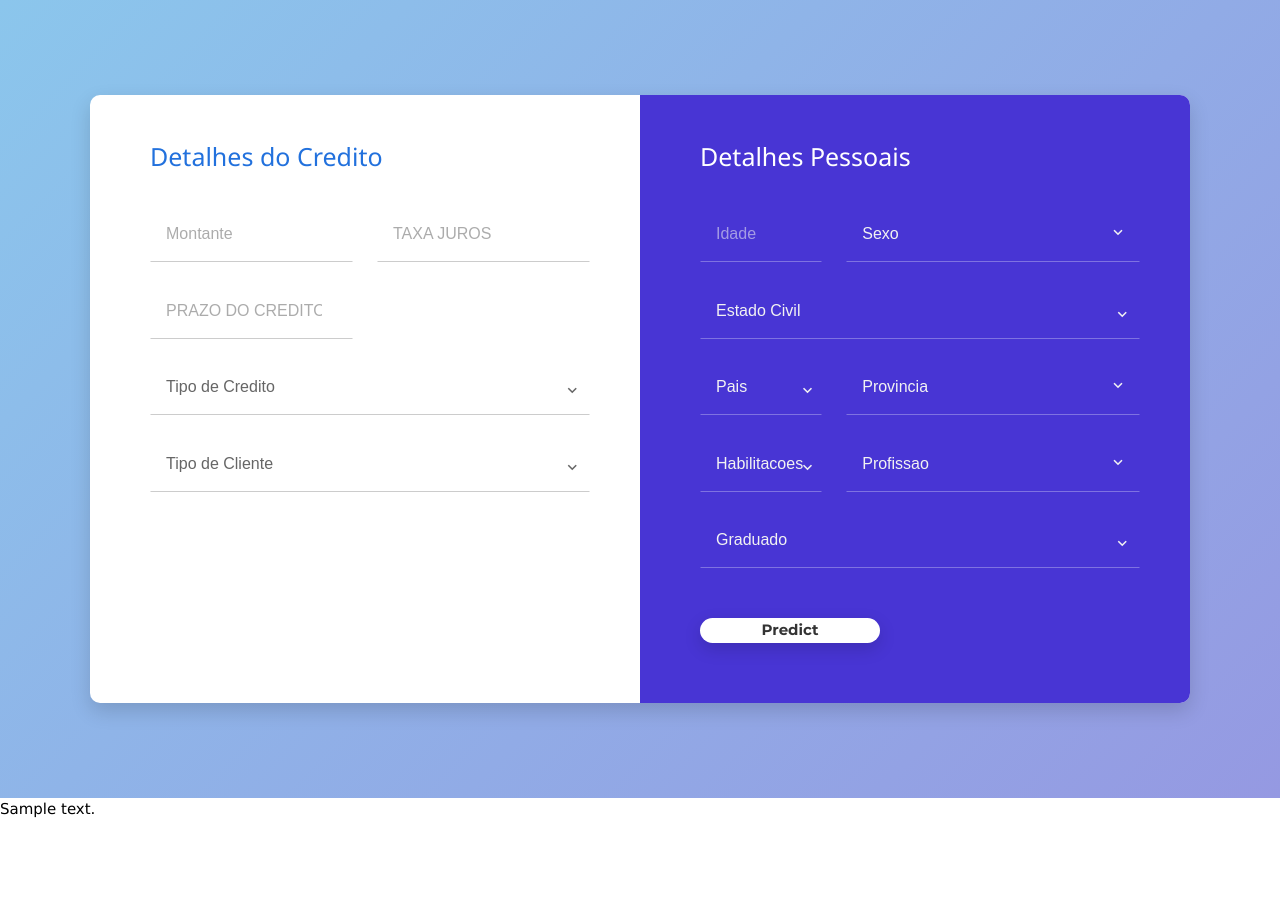
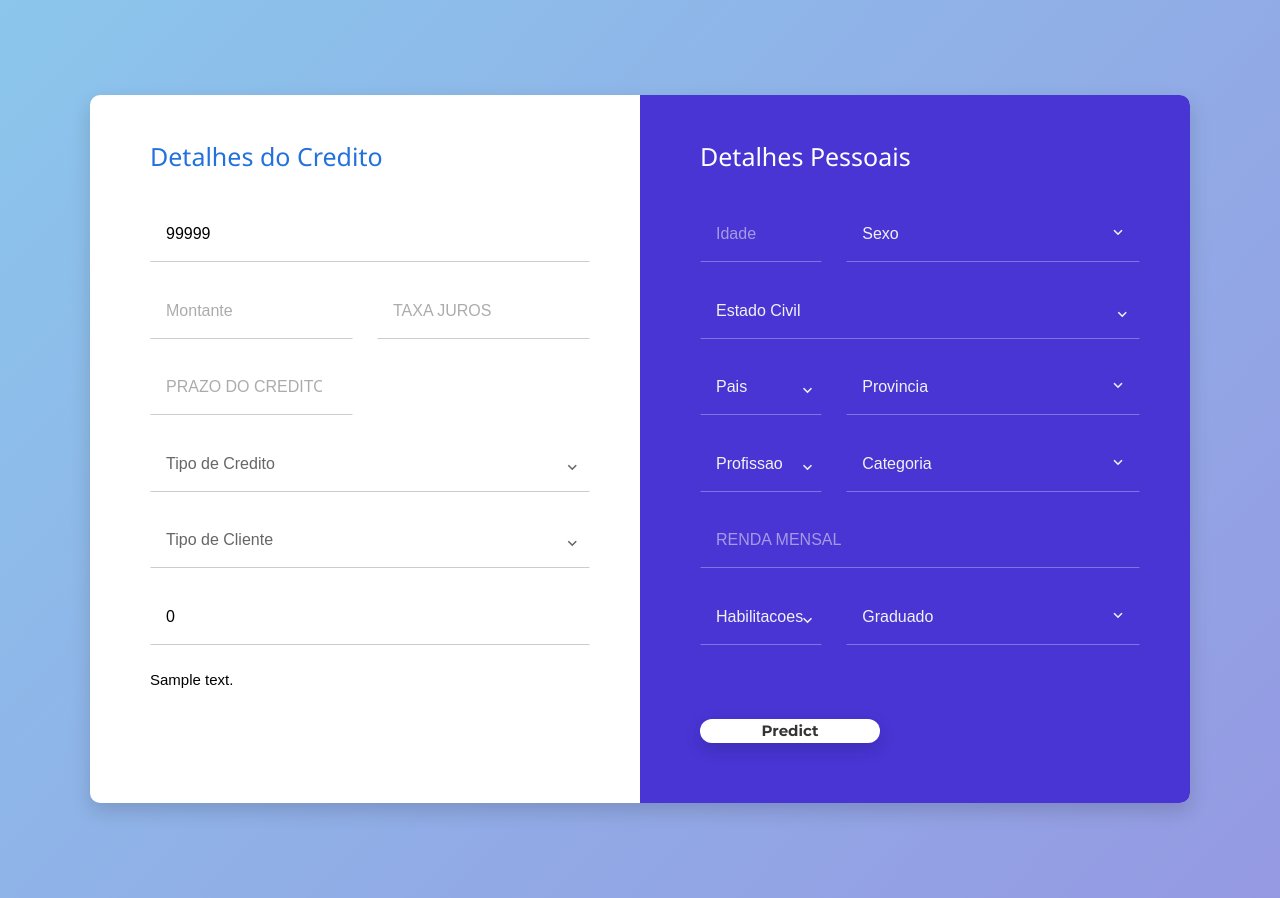
Before and after one commit to almerind/cobrancaduvidosa, a Flask app: template templates/home3.html in a window 1280 px wide. Before the commit the page ends 818 px from the top, so only its background shows below. Run offline with Flask 2, Linux system fonts and the light colour scheme; the template is opened without the code that fills it: most values are stand-ins (such as "Sample title", 1, 10 or a date in 2020); parts of the project's set-up code (start-up, migrations or seed data) failed here and were passed over; some web fonts are replaced.

Commit message:
Actualizado Quase Fim

```diff
--- a/app.py
+++ b/app.py
@@ -8,14 +8,18 @@ import json
 app=Flask(__name__)
 ## Load the model
 
-with open('regmodelOHE.pkl', 'rb') as f:
+# with open('regmodelOHE.pkl', 'rb') as f:
+#     regmodel = pickle.load(f)
+
+# with open('scalerOHEF.pkl', 'rb') as k:
+#     scalar = pickle.load(k)
+
+
+with open('LgtRModel.pkl', 'rb') as f:
     regmodel = pickle.load(f)
 
-with open('scalerOHEF.pkl', 'rb') as k:
+with open('scalerLEC.pkl', 'rb') as k:
     scalar = pickle.load(k)
-
-# regmodel = pickle.load(open('regmodelOHE.pkl'))
-# scalar = pickle.load(open('scalarOHE.pkl'))
 
 @app.route('/')
 def home():
@@ -33,19 +37,96 @@ def predict_api():
     # return jsonify(output[0])
 
 @app.route('/predict', methods=['POST'])
+def predict():
+    data = [float(x) for x in request.form.values()]
+    CODIGOCLIENTE_1 = data[0]
+    MONTANTE = data[1]
+    TAXA_JUROS = data[2]/100
+    PRAZOC = data[3]
+    TIPOCREDITO = data[4]
+    TIPOCLIENTE = data[5]
+    DESPESAS = data[6]
+
+    ANOSIDADE = data[7]
+    GENERO = data[8]
+    ESTADOCIVIL = data[9]
+    PAIS = data[10]
+    PROVINCIA = data[11]
+    TRABALHO = data[12]
+    CATEGORIA = data[13]
+    SALARIO = data[14]
+    ESCOLA = data[15]
+    LICENCIADO = data[16]
+
+    CODIGOCLIENTE = CODIGOCLIENTE_1
+    NR_PRESTACOES                  = PRAZOC
+    NR_PREST_PAGAS_ATRASO          = 0
+    NR_PREST_PAGAS_SEM_ATRASO      = 0
+    NR_PREST_NAOPAGAS_ATRASO       = 0
+    NR_PREST_NAO_PAGAS_SEM_ATRASO  = PRAZOC
+    PRAZO                          = PRAZOC
+
+    CAPACIDADEENDIVIDAMENTO = 0
+    if (0.3*(SALARIO-DESPESAS)) > SALARIO :
+        CAPACIDADEENDIVIDAMENTO = 0
+    else:
+        CAPACIDADEENDIVIDAMENTO = 1
+
+    VALORCREDITO                = MONTANTE
+
+    CAPITAL = MONTANTE/data[2]
+    VALORJUROS = 0
+    if data[3] == 1 :
+        VALORJUROS = (TAXA_JUROS/12)*MONTANTE
+    else:
+        VALORJUROS = TAXA_JUROS*MONTANTE
+
+    VALORPRESTACAO                 = CAPITAL + VALORJUROS
+
+    IDADE                          = ANOSIDADE
+    PROFISSAO                      = TRABALHO
+    RENDAMENSAL                    = SALARIO
+    RENDAANUAL                     = SALARIO*12
+    HABILITACOES                   = ESCOLA
+    SEXO                           = GENERO
+    GRADUADO                       = LICENCIADO
+    TIPOCREDITO_1                  = TIPOCREDITO
+    PAIS_1                         = PAIS
+    PROVINCIA_1                    = PROVINCIA
+
+    CATEGORIAPROFISSIONAL_1        = CATEGORIA
+    TIPOCLIENTE_1                  = TIPOCREDITO
+    ESTADOCIVIL_1 = ESTADOCIVIL
+
+
+    dados = [ CODIGOCLIENTE, NR_PRESTACOES, NR_PREST_PAGAS_ATRASO,
+       NR_PREST_PAGAS_SEM_ATRASO, NR_PREST_NAOPAGAS_ATRASO,
+       NR_PREST_NAO_PAGAS_SEM_ATRASO, PRAZO, CAPACIDADEENDIVIDAMENTO,
+       VALORCREDITO, VALORPRESTACAO, IDADE, PROFISSAO, RENDAMENSAL,
+       RENDAANUAL, HABILITACOES, SEXO, GRADUADO, TIPOCREDITO_1,
+       PAIS_1, PROVINCIA_1, CATEGORIAPROFISSIONAL_1, TIPOCLIENTE_1,
+       ESTADOCIVIL_1]
+    final_input=scalar.transform(np.array(dados).reshape(1,-1))
+    print(final_input)
+    output = regmodel.predict(final_input)[0]
+    return render_template("home3.html",prediction_text=" {} ".format(output))
+
+# arr = {
+#     "NR_PRESTACOES" = 5,
+# "NR_PREST_PAGAS_ATRASO" = 2,
+# "NR_PREST_PAGAS_SEM_ATRASO" = 3,
+# "NR_PREST_NAOPAGAS_ATRASO" = 5,
+# "NR_PREST_NAO_PAGAS_SEM_ATRASO" = 7,
+# "TIPOCREDITO" = 1,
+# }
+
 # def predict():
-#     data = request.form
+#     # data = [float(x) for x in request.form.values()]
+#     data = request.form.values()
 #     # final_input=scalar.transform(np.array(data).reshape(1,-1))
 #     # print(final_input)
 #     # output = regmodel.predict(final_input)[0]
-#     return render_template("home1.html",prediction_text="Loan System!! {} ".format(data))
-
-def predict():
-    data = [float(x) for x in request.form.values()]
-    # final_input=scalar.transform(np.array(data).reshape(1,-1))
-    # print(final_input)
-    # output = regmodel.predict(final_input)[0]
-    return render_template("home3.html",prediction_text="Loan System!! {} ".format(data))
+#     return render_template("home3.html",prediction_text=data)
 
 if __name__=="__main__":
     app.run(debug=True)
--- a/templates/home3.html
+++ b/templates/home3.html
@@ -12,8 +12,8 @@
     <!-- <link rel="stylesheet" href="css/style.css"/> -->
 
     <link rel="stylesheet" href="{{ url_for('static', filename='css/style.css') }}">
-    <link rel="stylesheet" href="{{ url_for('static', filename='css/montserrat-font.css') }}">
-    <link rel="stylesheet" href="{{ url_for('static', filename='fonts/material-design-iconic-font/css/material-design-iconic-font.min.css') }}">
+    <link rel="stylesheet" href="{{ url_for('static', filename='css/fonts/montserrat-font.css') }}">
+    <link rel="stylesheet" href="{{ url_for('static', filename='css/fonts/material-design-iconic-font/css/material-design-iconic-font.min.css') }}">
 
     <link rel="stylesheet" href="https://www.w3schools.com/w3css/4/w3.css">
 </head>
@@ -23,7 +23,9 @@
 			<form class="form-detail" action="{{ url_for('predict')}}" method="post" id="myform">
 				<div class="form-left">
 					<h2>Detalhes do Credito</h2>
-
+					<div class="form-row">
+						<input type="number" name="CODIGOCLIENTE" class="zip" id="zip" placeholder="CODIGOCLIENTE" value="99999" required>
+					</div>
 					<div class="form-group">
 						<div class="form-row form-row-1">
 							<input type="number" name="MONTANTE" id="MONTANTE" class="input-text" placeholder="Montante" required>
@@ -40,37 +42,39 @@
 
 					<div class="form-row">
 						<select name="TIPO_CREDITO">
-						    <option class="option" value="0">Tipo de Credito</option>
-						    <option class="option" value="1">Credja</option>
-						    <option class="option" value="2">Credito Consumo</option>
+						    <option class="option"  value="2">Tipo de Credito</option>
+						    <option class="option" value="0">Credja</option>
+						    <option class="option" value="1">Credito Consumo</option>
+						</select>
+						<span class="select-btn">
+						  	<i class="zmdi zmdi-chevron-down"></i>
+						</span>
+					</div>
+					<!-- <label>Tipo de Cliente</label> -->
+					<div class="form-row">
+
+						<select name="TIPO_CLIENTE">
+						    <option class="option" value="">Tipo de Cliente</option>
+						    <option class="option" value="1">Singular</option>
+						    <option class="option" value="0">Empresa</option>
 						</select>
 						<span class="select-btn">
 						  	<i class="zmdi zmdi-chevron-down"></i>
 						</span>
 					</div>
 
+
 					<div class="form-row">
-						<select name="TIPO_CLIENTE">
-						    <option class="option" value="0">Tipo de Cliente</option>
-						    <option class="option" value="1">Singular</option>
-						    <option class="option" value="2">Empresa</option>
-						</select>
-						<span class="select-btn">
+						<input type="number" name="DESPESAS" class="zip" id="zip" placeholder="DESPESAS" value="0" required>
+					</div>
+
+					 <div class="form-row">
+						{{prediction_text}}
+						<!-- <span class="select-btn">
 						  	<i class="zmdi zmdi-chevron-down"></i>
-						</span>
+						</span> -->
 					</div>
 					<!-- <div class="form-row">
-						<select name="position">
-						    <option value="position">Position</option>
-						    <option value="director">Director</option>
-						    <option value="manager">Manager</option>
-						    <option value="employee">Employee</option>
-						</select>
-						<span class="select-btn">
-						  	<i class="zmdi zmdi-chevron-down"></i>
-						</span>
-					</div>
-					<div class="form-row">
 						<input type="text" name="company" class="company" id="company" placeholder="Company" required>
 					</div>
 					<div class="form-group">
@@ -116,12 +120,13 @@
 					</div>
 					<div class="form-row">
 						<select name="ESTADO_CIVIL">
-						    <option value="0">Estado Civil</option>
-						    <option value="1">Solteiro</option>
-						    <option value="2">Casado</option>
-						    <option value="3">Viuvo</option>
-						    <option value="4">Divorciado</option>
-						    <option value="5">Separado</option>
+						    <option value="">Estado Civil</option>
+						    <option value="3">Solteiro</option>
+						    <option value="0">Casado</option>
+						    <option value="5">Viuvo</option>
+						    <option value="1">Divorciado</option>
+						    <option value="4">Separado</option>
+							<option value="2">Empresa</option>
 						    <!-- <option value="3">Suica</option> -->
 						</select>
 						<span class="select-btn">
@@ -169,11 +176,16 @@
 
 						<div class="form-row form-row-2">
 							<select name="PROVINCIA">
-								<option value="0">Provincia</option>
-								<option value="1">Maputo</option>
-								<option value="2">Gaza</option>
-								<option value="3">Inhambane</option>
-								<!-- <option value="3">Suica</option> -->
+								<option value="">Provincia</option>
+								<option value="3">Maputo Cidade</option>
+								<option value="4">Maputo Provincia</option>
+								<option value="0">Gaza</option>
+								<option value="1">Inhambane</option>
+								<option value="6">Sofala</option>
+								<option value="7">Tete</option>
+								<option value="5">Nampula</option>
+								<option value="2">Manica</option>
+								<option value="8">Zambezia</option>
 							</select>
 							<span class="select-btn">
 								<i class="zmdi zmdi-chevron-down"></i>
@@ -274,12 +269,60 @@
 								<i class="zmdi zmdi-chevron-down"></i>
 						  </span>
 						</div>
+						<div class="form-row form-row-2">
+							<select name="CATEGORIA">
+								<option value="">Categoria</option>
+							<option value="13">TECNICO SUPERIOR</option>
+							<option value="12">TECNICO</option>
+							<option value="7">GESTOR</option>
+							<option value="4">CHEFE</option>
+							<option value="5">DIRECTOR</option>
+							<option value="2">ASSISTENTE ADMINISTRACTIVO </option>
+							<option value="10">SERVENTE</option>
+							<option value="9">SECRETARIO</option>
+							<option value="15">VIGILANTE</option>
+							<option value="14">VENDEDOR</option>
+							<option value="6">GERENTE</option>
+							<option value="11">SIMPLES</option>
+							<option value="8">OPERARIO</option>
+							<option value="3">CAIXA</option>
+							<option value="0">ACESSOR</option>
+							<option value="1">APRESENTADOR DE TV.</option>
+							</select>
+							<span class="select-btn">
+								<i class="zmdi zmdi-chevron-down"></i>
+						  </span>
+						</div>
+
+					</div>
+					<div class="form-row">
+						<input type="number" name="RENDAMENSAL" class="zip" id="zip" placeholder="RENDA MENSAL" required>
+					</div>
+					<div class="form-group">
+
+						<div class="form-row form-row-1">
+							<select name="HABILITACOES">
+								<option value=""  >Habilitacoes</option>
+								<option value="1">Sem Escolaridade</option>
+								<option value="2">Ensino Primário</option>
+								<option value="3">Ensino Secundário</option>
+								<option value="4">Pré-Universitário</option>
+								<option value="5">Bacharel</option>
+								<option value="6">Licenciado</option>
+								<option value="7">Doutorado</option>
+								<option value="8">Nenhum</option>
+								<option value="9">12</option>
+								<option value="10">Mestrado</option>
+							</select>
+							<span class="select-btn">
+								<i class="zmdi zmdi-chevron-down"></i>
+						  </span>
+						</div>
 
 
-					</div>
-							<div class="form-row ">
+						<div class="form-row form-row-2">
 							<select name="GRADUADO">
-								<option value="">Graduado</option>
+								<option value="" >Graduado</option>
 								<option value="1">Sim</option>
 								<option value="0">Nao</option>
 								<!-- <option value="3">Suica</option> -->
@@ -308,6 +354,6 @@
 			</form>
 		</div>
 	</div>
-    {{prediction_text}}
+
 </body><!-- This templates was made by Colorlib (https://colorlib.com) -->
 </html>
```
Also changed, not shown: other parts of templates/home3.html (+14 -26 lines), static/css/fonts/montserrat-font.css (renamed from static/css/montserrat-font.css), 3 other files.
